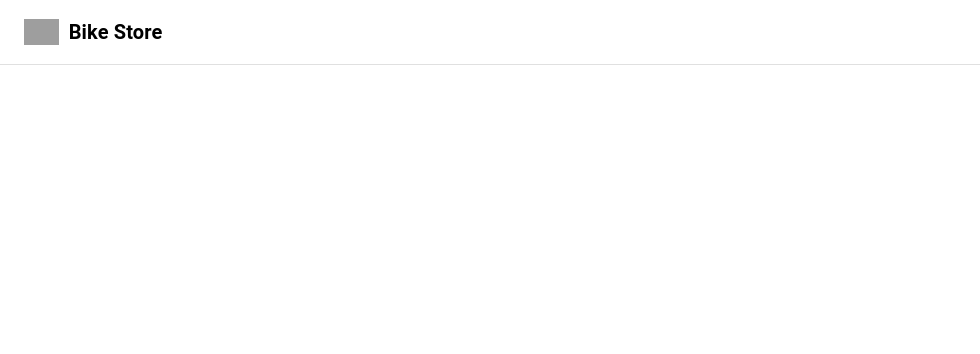
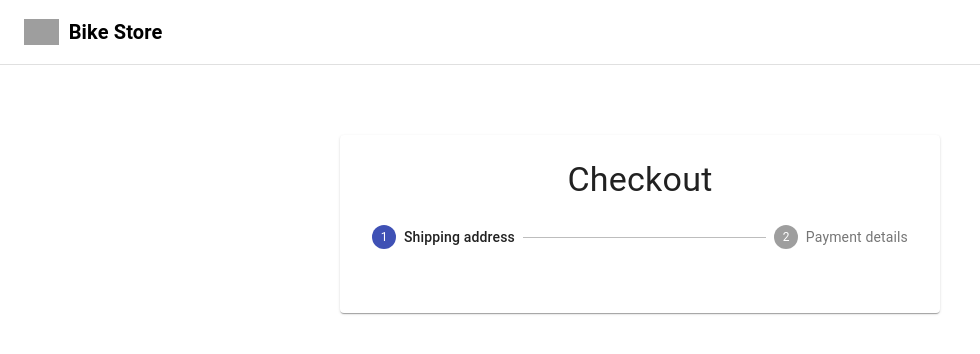
Before and after one commit to sale4319/react-e-commerce, a React (Create React App) app: page /checkout in a window 1280 px wide. Shown: the top 354 px of the page, without its empty margins (0-980 px from the left). Built offline with nearby package versions, Linux system fonts and the light colour scheme; no server answers; grey boxes are pictures that could not be loaded.

Commit message:
implementing checkoutForm

```diff
--- a/src/App.js
+++ b/src/App.js
@@ -1,6 +1,6 @@
 import React, { useState, useEffect } from 'react'
 import { commerce } from './lib/Commerce';
-import { Products, Navbar, Cart } from './components';
+import { Products, Navbar, Cart, Checkout } from './components';
 import { BrowserRouter as Router, Switch, Route } from 'react-router-dom';
 
 const App = () => {
@@ -22,7 +22,7 @@
     };
 
     const handleUpdateCartQty = async (productId, quantity) => {
-        const { cart } = await commerce.cart.update(productId, {quantity});
+        const { cart } = await commerce.cart.update(productId, { quantity });
         setCart(cart);
     };
 
@@ -36,7 +36,7 @@
         setCart(cart);
     }
 
-    useEffect (() => {
+    useEffect(() => {
         fetchProducts();
         fetchCart();
     }, []);
@@ -59,6 +59,9 @@
                             handleEmptyCart={handleEmptyCart}
                         />
                     </Route>
+                    <Route exact path="/checkout">
+                        <Checkout />
+                    </Route>
                 </Switch>
             </div>
         </Router>
--- a/src/components/Cart/Cart.jsx
+++ b/src/components/Cart/Cart.jsx
@@ -29,7 +29,7 @@
                 <Typography variant="h4">Subtotal: {cart.subtotal.formatted_with_symbol}</Typography>
                 <div>
                     <Button className={classes.emptyButton} size="large" type="button" variant="contained" color="secondary" onClick={handleEmptyCart}>Empty Cart</Button>
-                    <Button className={classes.checkoutButton} size="large" type="button" variant="contained" color="primary">Checkout</Button>
+                    <Button component={Link} to="/checkout" className={classes.checkoutButton} size="large" type="button" variant="contained" color="primary">Checkout</Button>
                 </div>
             </div>
         </>
--- /dev/null
+++ b/src/components/CheckoutForm/Checkout/Checkout.jsx
@@ -0,0 +1,31 @@
+import React, { useState } from 'react';
+import { Paper, Stepper, Step, StepLabel, Typography, CircularProgress, Divider, Button } from '@material-ui/core';
+
+import useStyles from './styles';
+
+const steps = ['Shipping address', 'Payment details'];
+
+const Checkout = () => {
+    const [activeStep, setActiveStep] = useState(0);
+    const classes = useStyles();
+
+    return (
+        <>
+            <div className={classes.toolbar} />
+            <main className={classes.layout}>
+                <Paper className={classes.paper}>
+                    <Typography variant="h4" align="center">Checkout</Typography>
+                    <Stepper activeStep={activeStep} className={classes.stepper}>
+                        {steps.map((step) => (
+                            <Step key={step}>
+                                <StepLabel>{step}</StepLabel>
+                            </Step>
+                        ))}
+                    </Stepper>
+                </Paper>
+            </main>
+        </>
+    )
+}
+
+export default Checkout
--- /dev/null
+++ b/src/components/CheckoutForm/Checkout/styles.js
@@ -0,0 +1,52 @@
+import { makeStyles } from '@material-ui/core/styles';
+
+export default makeStyles((theme) => ({
+  appBar: {
+    position: 'relative',
+  },
+  toolbar: theme.mixins.toolbar,
+  layout: {
+    marginTop: '5%',
+    width: 'auto',
+    marginLeft: theme.spacing(2),
+    marginRight: theme.spacing(2),
+    [theme.breakpoints.up(600 + theme.spacing(2) * 2)]: {
+      width: 600,
+      marginLeft: 'auto',
+      marginRight: 'auto',
+    },
+  },
+  paper: {
+    marginTop: theme.spacing(3),
+    marginBottom: theme.spacing(3),
+    padding: theme.spacing(2),
+    [theme.breakpoints.down('xs')]: {
+      width: '100%',
+      marginTop: 60,
+    },
+    [theme.breakpoints.up(600 + theme.spacing(3) * 2)]: {
+      marginTop: theme.spacing(6),
+      marginBottom: theme.spacing(6),
+      padding: theme.spacing(3),
+    },
+  },
+  stepper: {
+    padding: theme.spacing(3, 0, 5),
+  },
+  buttons: {
+    display: 'flex',
+    justifyContent: 'flex-end',
+  },
+  button: {
+    marginTop: theme.spacing(3),
+    marginLeft: theme.spacing(1),
+  },
+  divider: {
+    margin: '20px 0',
+  },
+  spinner: {
+    display: 'flex',
+    justifyContent: 'center',
+    alignItems: 'center',
+  },
+}));
--- a/src/components/index.js
+++ b/src/components/index.js
@@ -1,3 +1,4 @@
 export {default as Navbar} from './Navbar/Navbar';
 export {default as Products} from './Products/Products';
 export {default as Cart} from './Cart/Cart';
+export {default as Checkout} from './CheckoutForm/Checkout/Checkout';
```
